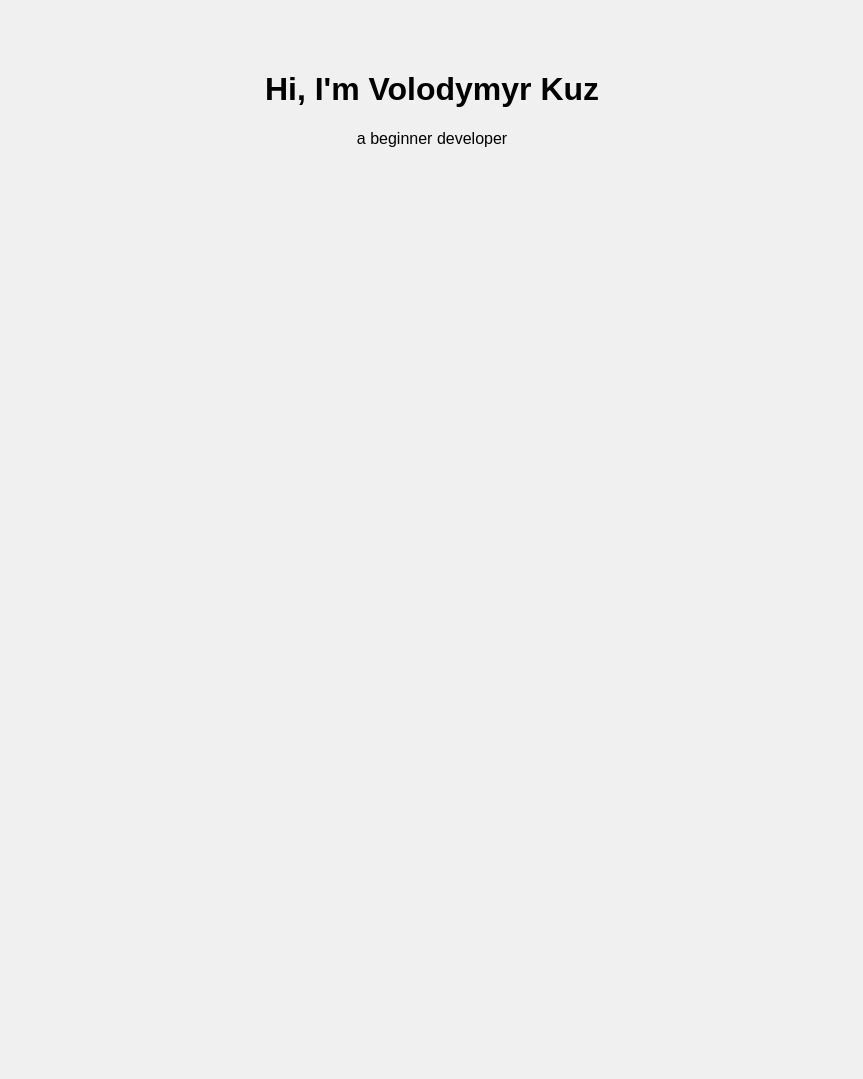
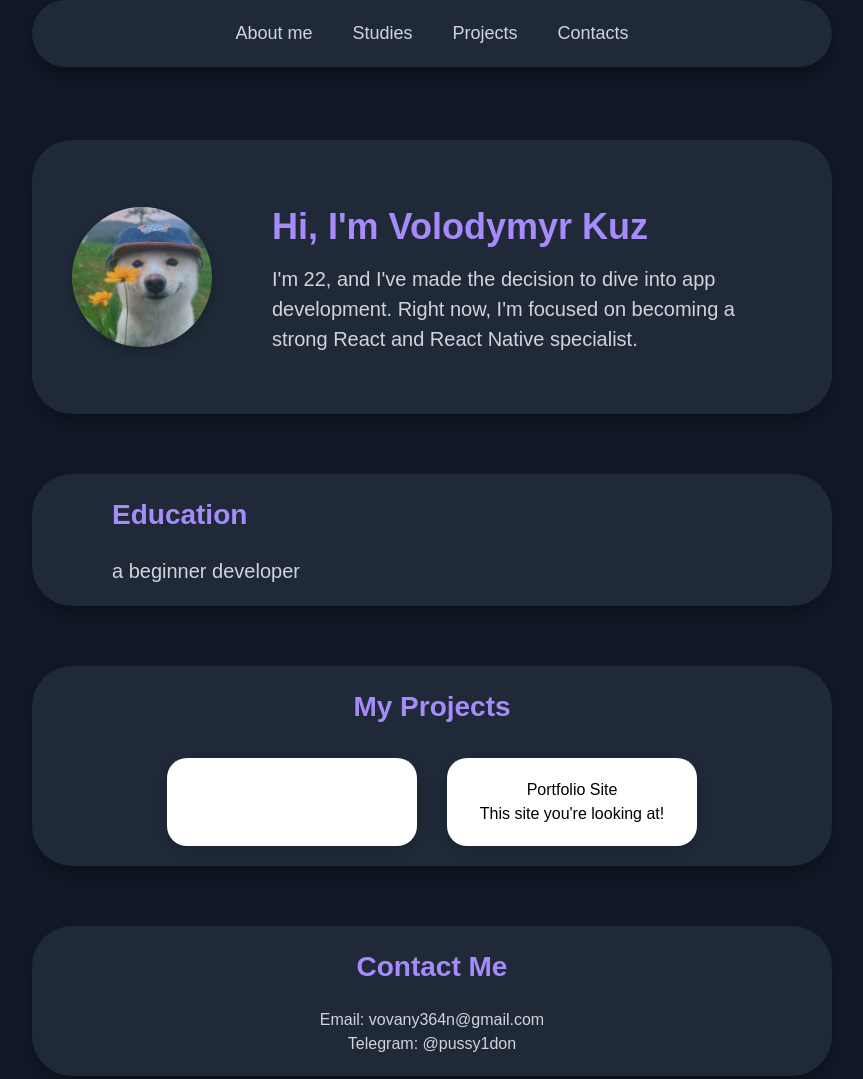
Before and after one commit to Robustus143/Web-portfolio, a website: page index.html in a window 1280 px wide. Shown: the whole page, without its empty margins (208-1071 px from the left). Before the commit the page ends 800 px from the top, so only its background shows below. Drawn offline with nearby package versions, Linux system fonts and the light colour scheme.

Commit message:
Resolved merge conflict

```diff
--- a/index.html
+++ b/index.html
@@ -1,15 +1,64 @@
 <!DOCTYPE html>
 <html lang="uk">
 <head>
-  <meta charset="UTF-8">
-  <meta name="viewport" content="width=device-width, initial-scale=1.0">
-  <title>My portfolio</title>
-  <link rel="stylesheet" href="style.css">
+  <meta charset="UTF-8" />
+  <meta name="viewport" content="width=device-width, initial-scale=1.0" />
+  <title>Robustus Portfolio</title>
+  <link rel="stylesheet" href="style.css" />
+  <link rel="stylesheet" href="animation.css" />
+  <script src="https://cdn.tailwindcss.com"></script>
 </head>
 <body>
-  <header>
-    <h1>Hi, I'm Volodymyr Kuz</h1>
-    <p>a beginner developer</p>
+
+  <header class="navbar-wrapper">
+    <nav id="navbar">
+      <a href="#introduction">About me</a>
+      <a href="#education">Studies</a>
+      <a href="#projects">Projects</a>
+      <a href="#contact">Contacts</a>
+    </nav>
   </header>
+
+  <section id="introduction">
+    <div id="introduction-wrapper">
+      <div class="avatar-block">
+        <img src="avatar.jpg" alt="Volodymyr Kuz" class="avatar" />
+      </div>
+      <div class="text-block">
+        <h1>Hi, I'm Volodymyr Kuz</h1>
+        <p>I'm 22, and I've made the decision to dive into app development. Right now, I'm focused on becoming a strong React and React Native specialist.</p>
+      </div>
+    </div>
+  </section>
+
+    <section id="education">
+    <div>
+      <div class="text-block">
+        <h2>Education</h2>
+        <p>a beginner developer</p>
+      </div>
+    </div>
+  </section>
+
+  <section id="projects">
+    <h2>My Projects</h2>
+    <div class="project-grid">
+      <div class="project-card">
+        <h3></h3>
+        <p></p>
+      </div>
+      <div class="project-card">
+        <h3>Portfolio Site</h3>
+        <p>This site you're looking at!</p>
+      </div>
+    </div>
+  </section>
+  <footer>
+      <section id="contact">
+        <h2>Contact Me</h2>
+        <p>Email: vovany364n@gmail.com</p>
+        <p>Telegram: @pussy1don</p>
+      </section>
+  </footer>
 </body>
 </html>
--- a/style.css
+++ b/style.css
@@ -1,10 +1,190 @@
+html {
+  scroll-behavior: smooth;
+}
+
 body {
+  background-color: #111827;
+  padding-top: 80px;
   font-family: sans-serif;
+}
+
+.navbar-wrapper {
+  position: fixed;
+  top: 0;
+  left: 0;
+  width: 100%;
+  display: flex;
+  justify-content: center;
+  z-index: 1000;
   margin: 0;
-  padding: 0;
+}
+
+#navbar {
+  background-color: #1f2937;
+  border-radius: 40px;
+  box-shadow: 0 8px 16px rgba(0,0,0,0.3);
+  padding: 20px;
+  display: flex;
+  justify-content: center;
+  align-items: center;
+  gap: 40px;
+  max-width: 800px;
+  width: 100%;
+}
+
+
+#navbar a {
+  text-decoration: none;
+  color: #d1d5db;
+  font-weight: 500;
+  font-size: 18px;
+  transition: color 0.3s ease;
+}
+
+#navbar a:hover {
+  color: #a78bfa;
+}
+#introduction {
+  scroll-margin-top: 100px;
+}
+#introduction-wrapper {
+  display: flex;
+  align-items: center;
+  justify-content: center;
+  background-color: #1f2937;
+  color: #d1d5db;
+  padding: 60px 40px;
+  border-radius: 40px;
+  box-shadow: 0 8px 16px rgba(0,0,0,0.3);
+  width: 100%;
+  max-width: 800px;
+  margin: 60px auto;
+  opacity: 0;
+  animation: fadeInIsland 1s ease-out forwards;
+}
+
+.avatar-block {
+  animation: slideAvatar 1.2s ease-out forwards;
+  animation-delay: 1s;
+  opacity: 0;
+  flex-shrink: 0;
+}
+
+.avatar {
+  width: 140px;
+  height: 140px;
+  border-radius: 50%;
+  box-shadow: 0 4px 8px rgba(0,0,0,0.2);
+}
+
+.text-block {
+  margin-left: 60px;
+  text-align: left;
+}
+
+.text-block h1 {
+  font-size: 36px;
+  font-weight: bold;
+  color: #a78bfa;
+  margin-bottom: 10px;
+}
+
+.text-block p {
+  font-size: 20px;
+  color: #d1d5db;
+}
+#education {
+  padding: 20px;
   text-align: center;
-  background-color: #f0f0f0;
+  background-color: #1f2937;
+  border-radius: 40px;
+  box-shadow: 0 8px 16px rgba(0,0,0,0.3);
+  width: 100%;
+  max-width: 800px;
+  display: block;
+  justify-content: center;
+  align-items: center;
+  margin: 60px auto;
+  animation: fadeInIsland 1.5s ease-out forwards;
+  scroll-margin-top: 100px;
 }
-header {
-  padding: 50px;
+#education h2 {
+  font-size: 28px;
+  margin-bottom: 20px;
+  color: #a78bfa;
+  font-weight: bold;
 }
+#projects {
+  padding: 20px;
+  text-align: center;
+  background-color: #1f2937;
+  border-radius: 40px;
+  box-shadow: 0 8px 16px rgba(0,0,0,0.3);
+  width: 100%;
+  max-width: 800px;
+  display: block;
+  justify-content: center;
+  align-items: center;
+  margin: 60px auto;
+  animation: fadeInIsland 1.5s ease-out forwards;
+  scroll-margin-top: 100px;
+}
+
+#projects h2 {
+  font-size: 28px;
+  margin-bottom: 30px;
+  color: #a78bfa;
+  font-weight: bold;
+}
+
+.project-grid {
+  display: flex;
+  justify-content: center;
+  gap: 30px;
+  flex-wrap: wrap;
+}
+
+.project-card {
+  background-color: #ffffff;
+  padding: 20px;
+  border-radius: 20px;
+  box-shadow: 0 4px 12px rgba(0,0,0,0.1);
+  width: 250px;
+  transition: transform 0.3s ease;
+}
+
+.project-card:hover {
+  transform: translateY(-5px);
+}
+
+#contact {
+  padding: 20px;
+  text-align: center;
+  background-color: #1f2937;
+  border-radius: 40px;
+  box-shadow: 0 8px 16px rgba(0,0,0,0.3);
+  width: 100%;
+  max-width: 800px;
+  display: block;
+  justify-content: center;
+  align-items: center;
+  margin: 60px auto;
+  color: #d1d5db;
+  animation: fadeInIsland 2s ease-out forwards;
+}
+
+#contact h2 {
+  font-size: 28px;
+  margin-bottom: 20px;
+  color: #a78bfa;
+  font-weight: bold;
+}
+@keyframes fadeInIsland {
+  0% { opacity: 0; transform: scale(0.9); }
+  100% { opacity: 1; transform: scale(1); }
+}
+
+@keyframes slideAvatar {
+  0% { transform: translateX(-100px); opacity: 0; }
+  100% { transform: translateX(0); opacity: 1; }
+}
```
Also changed, not shown: package.json (added, +23 -0 lines), avatar.jpg (added), 1 other file.
